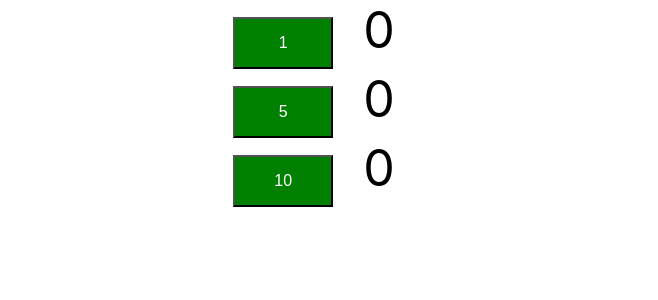
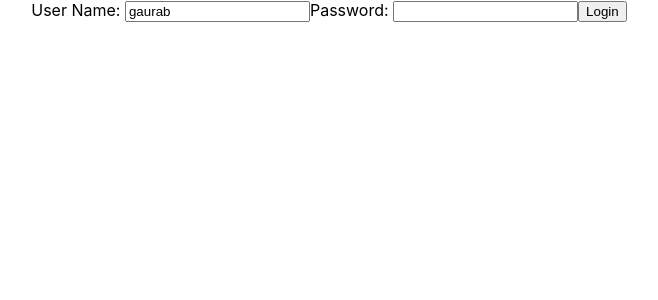
Before and after one commit to GAURSAH777/todo-app, a React (Create React App) app: page / in a window 1280 px wide. Shown: the top 300 px of the page, without its empty margins (311-969 px from the left). Built offline with nearby package versions, Linux system fonts and the light colour scheme; the HTML template or start-up script is replaced by a standard one.

Commit message:
login event handle

```diff
--- a/src/App.js
+++ b/src/App.js
@@ -1,6 +1,7 @@
 // import logo from './logo.svg';
 import './App.css';
-import Counter from './components/calculator/Calculator';
+// import Counter from './components/calculator/Calculator';
+import TodoApp from './components/todo/TodoApp';
 // import Calculator from './components/calculator/Calculator';
 // import { FirstComponent } from './components/learning-examples/FirstComponent';
 // import SecondComponent from './components/learning-examples/SecondComponent';
@@ -12,7 +13,9 @@
       {/* My hello world */}
       {/* <FirstComponent /> */}
       {/* <SecondComponent /> */}
-      <Counter />
+      {/* <Counter /> */}
+
+      <TodoApp />
     </div>
   );
 }
--- /dev/null
+++ b/src/components/todo/TodoApp.jsx
@@ -0,0 +1,49 @@
+import React, { Component } from 'react'
+
+export default class TodoApp extends Component {
+    render() {
+        return (
+            <div>
+                <LoginComponent />
+            </div>
+        )
+    }
+}
+
+class LoginComponent extends Component {
+    constructor(props) {
+        super(props)
+        this.state = {
+            username: "gaurab",
+            password: ""
+        }
+
+        this.handleusernameChange = this.handleusernameChange.bind(this);
+        this.handlePasswordChange = this.handlePasswordChange.bind(this);
+
+    }
+
+    handleusernameChange(event) {
+        console.log(event.target.value);
+        this.setState({
+            username: event.target.value
+        })
+    }
+
+    handlePasswordChange(event) {
+        console.log(event.target.value);
+        this.setState({
+            password: event.target.value
+        })
+    }
+
+    render() {
+        return (
+            <div>
+                User Name: <input type="text" name='username' value={this.state.username} onChange={this.handleusernameChange} />
+                Password: <input type="password" name='password' value={this.state.password} onChange={this.handlePasswordChange} />
+                <button>Login</button>
+            </div>
+        )
+    }
+}
```
